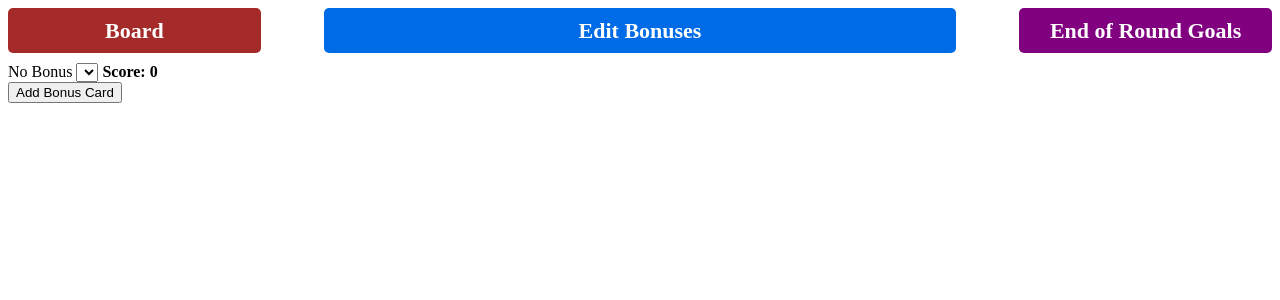
After one commit to Jonah4chalk/birdie-game-tabletop-sim, a Django app: page /aviary/board/1/bonus_cards/ in a window 1280 px wide. The commit adds this page. Shown: the top 300 px of the page. Run offline with Django 5.2, Linux system fonts and the light colour scheme; tables that the repository leaves empty hold one stand-in row (values such as "Sample post"); lists and menus that the app fills with data are empty.

Commit message:
- added bonus cards and configured link to it - adhering to HTML standards

```diff
--- a/birdie-game/aviary/admin.py
+++ b/birdie-game/aviary/admin.py
@@ -1,5 +1,5 @@
 from django.contrib import admin
-from .models import BirdCard, EndRoundGoal, Habitat, Food, Board, FoodJunction
+from .models import BirdCard, BonusCard, EndRoundGoal, Habitat, Food, Board, FoodJunction
 # Register your models here.
 
 admin.site.register(BirdCard)
@@ -8,3 +8,4 @@ admin.site.register(Habitat)
 admin.site.register(Food)
 admin.site.register(FoodJunction)
 admin.site.register(EndRoundGoal)
+admin.site.register(BonusCard)
--- a/birdie-game/aviary/models.py
+++ b/birdie-game/aviary/models.py
@@ -274,7 +274,7 @@ class Board(models.Model):
     end_of_round_2_goal = models.ForeignKey("EndRoundGoal", related_name="EndRoundGoal2", on_delete=models.SET_DEFAULT, default=EndRoundGoal.create_default_goal, null=True, blank=True)
     end_of_round_3_goal = models.ForeignKey("EndRoundGoal", related_name="EndRoundGoal3", on_delete=models.SET_DEFAULT, default=EndRoundGoal.create_default_goal, null=True, blank=True)
     end_of_round_4_goal = models.ForeignKey("EndRoundGoal", related_name="EndRoundGoal4", on_delete=models.SET_DEFAULT, default=EndRoundGoal.create_default_goal, null=True, blank=True)
-
+    bonus_cards = models.ManyToManyField("BonusCard", related_name="bonus_cards", blank=True)
     def __str__(self):
         return f"Board {self.pk}"
 
--- a/birdie-game/aviary/static/aviary/css/button.css
+++ b/birdie-game/aviary/static/aviary/css/button.css
@@ -22,7 +22,7 @@ a.button {
 
 a.button#edit {
     width: 50%;
-    background: #00c3e6;
+    background: #006be6;
 }
 
 a.button#round-goals {
--- /dev/null
+++ b/birdie-game/aviary/templates/aviary/bonus_cards.html
@@ -0,0 +1,39 @@
+<!DOCTYPE html>
+{% load static %}
+<head>
+    <link rel="stylesheet" href="{% static 'aviary/css/bonus_cards.css' %}">
+    <link rel="stylesheet" href="{% static 'aviary/css/button.css' %}">
+    <script>
+        /*to prevent Firefox FOUC, this must be here*/
+        let FF_FOUC_FIX;
+  </script>
+</head>
+<body>
+    <div class="navbar">
+        <a href="{% url 'board' board.pk %}" class="button" id="board">Board</a>
+        <a href="" class="button" id="edit">Edit Bonuses</a>
+        <a href="{% url 'end_of_round_goals' board.pk %}" class="button" id="round-goals">End of Round Goals</a>
+    </div>
+    <div class="body">
+        {% if board.bonus_cards.all %}
+            <div class="bonus-cards">
+                {% for card in board.bonus_cards.all %}
+                    <div class="bonus-card">
+                        <label for="bonus-card-{{ card.pk }}">{{ card.get_bonus_display }}</label>
+                        <select id="bonus-card-{{ card.pk }}" name="bonus-card-{{ card.pk }}">
+                            {% for bonus in BonusCard.BONUS_CARDS.items %}
+                                <option value="{{ bonus.0 }}" {% if card.bonus == bonus.0 %}selected{% endif %}>
+                                    {{ bonus.1 }}
+                                </option>
+                            {% endfor %}
+                        </select>
+                        <strong>Score: {{ card.score }}</strong>
+                    </div>
+                {% endfor %}
+            </div>
+        {% else %}
+            <p>No bonus cards available.</p>
+        {% endif %}
+        <button id="add-bonus-card" class="button">Add Bonus Card</button>
+    </div>
+</body>
--- a/birdie-game/aviary/urls.py
+++ b/birdie-game/aviary/urls.py
@@ -13,4 +13,5 @@ urlpatterns = [
     path('board/<pk>/add/', views.BirdAddView.as_view(), name='bird_add'),
     path('board/create/', views.create_board, name='create_board'),
     path('board/<pk>/goals/', views.end_of_round_goals, name='end_of_round_goals'),
+    path('board/<pk>/bonus_cards/', views.bonus_cards, name='bonus_cards'),
 ] + static(settings.MEDIA_URL, document_root=settings.MEDIA_ROOT)
--- a/birdie-game/aviary/views.py
+++ b/birdie-game/aviary/views.py
@@ -129,3 +129,13 @@ def update_end_of_round_goals(request):
 
         except Exception as e:
             return JsonResponse({'status': 'error', 'message': str(e)}, status=400)
+
+def bonus_cards(request, pk):
+    board = Board.objects.get(pk=pk)
+
+    # update scores of current bonus cards before rendering
+    for card in board.bonus_cards.all():
+        card.score = card.calculate_score(board)
+        card.save()
+    # render webpage
+    return render(request, 'aviary/bonus_cards.html', {'board': board})
```
Also changed, not shown: birdie-game/aviary/templates/aviary/birdcard.html (+9 -1 lines), birdie-game/aviary/templates/aviary/board.html (+10 -2 lines), birdie-game/aviary/templates/aviary/end_of_round_goals.html (+10 -2 lines), birdie-game/aviary/templates/aviary/index.html (+9 -2 lines), birdie-game/aviary/migrations/0023_board_bonus_cards_alter_endroundgoal_goal.py (added), birdie-game/aviary/static/aviary/css/bonus_cards.css (added).
